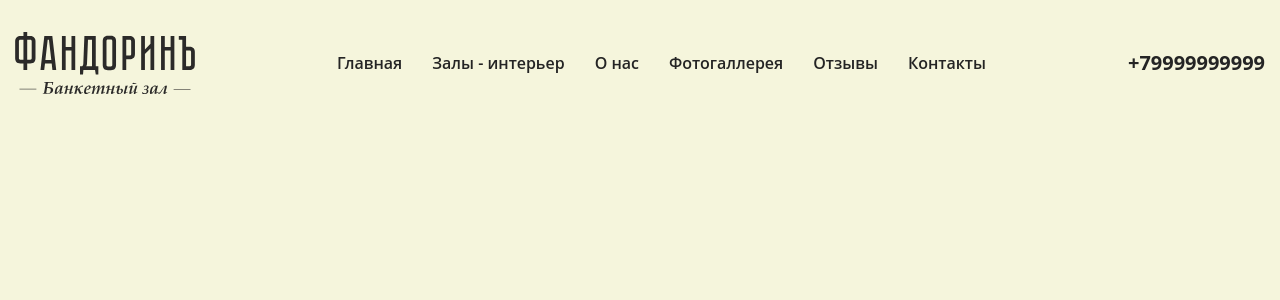
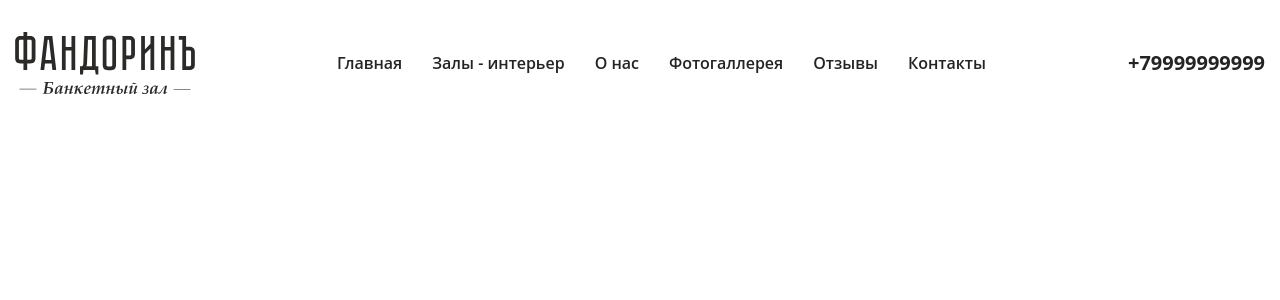
Before and after one commit to Ilya-Saldeckiy/fandorin, a PHP site: template src/template/header.html in a window 1280 px wide. Shown: the top 300 px of the page. Run offline with PHP 8.4, Linux system fonts and the light colour scheme; the template is opened without the code that fills it, so the values that code supplies are empty; style sheets or scripts are compiled from the project's sources.

Commit message:
Собирает ленд

```diff
--- a/src/css/partials/index.scss
+++ b/src/css/partials/index.scss
@@ -1,7 +1,8 @@
 
-body {
-  background-color:#F5F5DC ;
+section {
+  border-bottom: 1px solid #000;
 }
+
 
 .banner{
 
```
